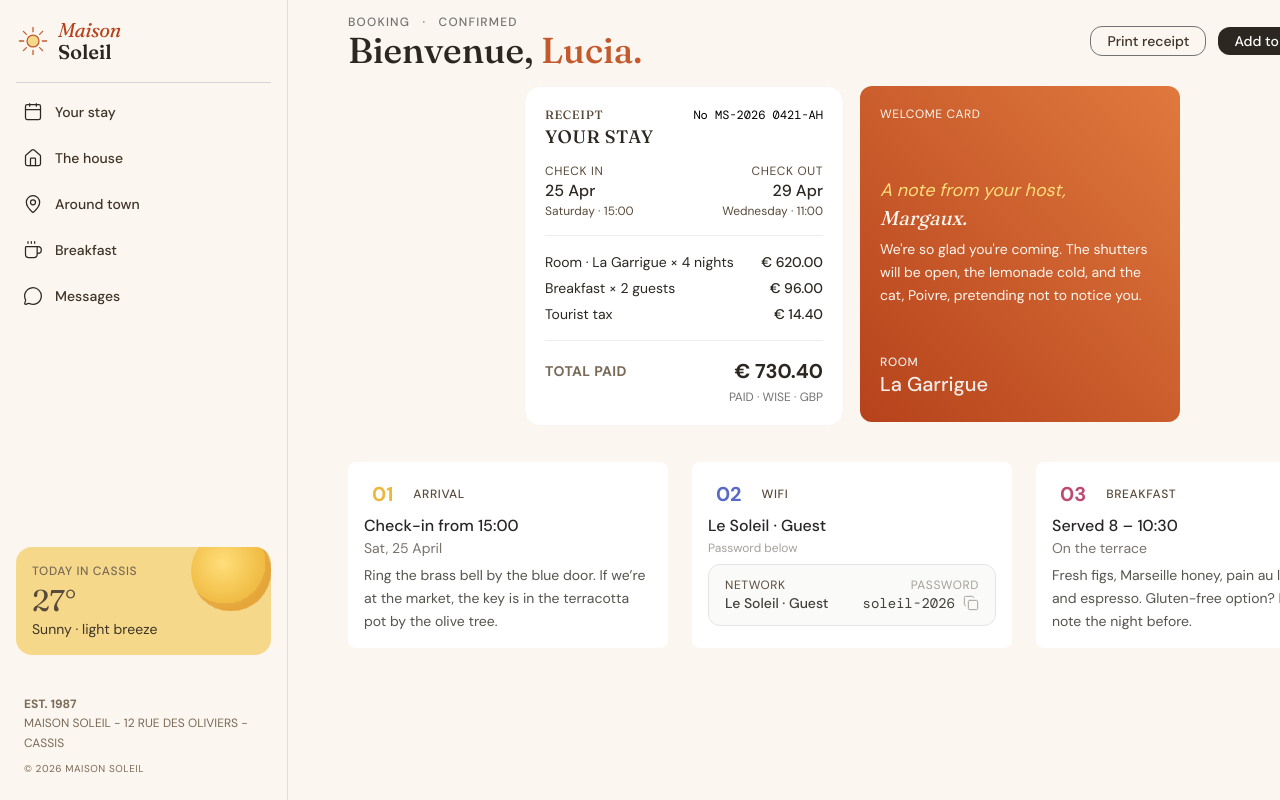
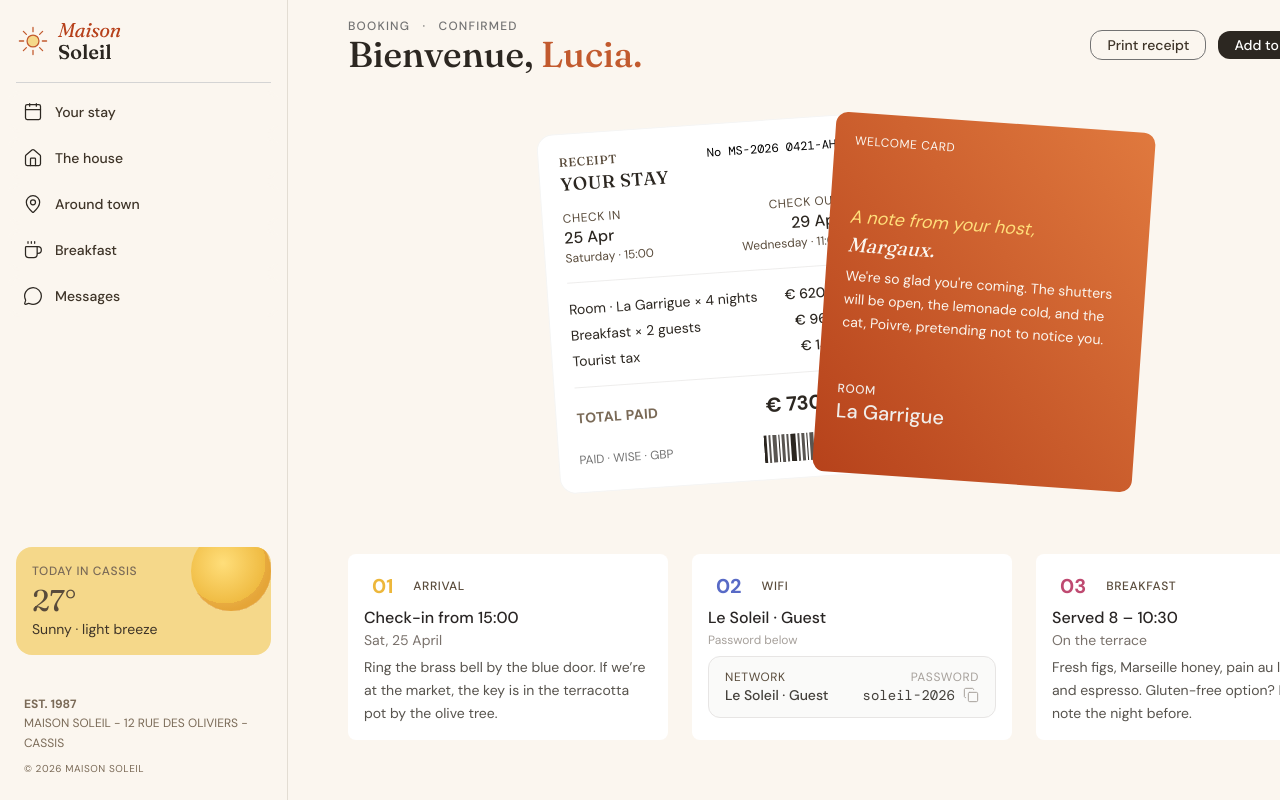
Before and after one commit to mmuneeb1000/hotel-booking-confirmation, a React (Vite) app: page / in a window 1280 px wide. Shown: the top 800 px of the page. Built offline with nearby package versions, Linux system fonts and the light colour scheme.

Commit message:
styling fixes

```diff
--- a/src/App.jsx
+++ b/src/App.jsx
@@ -8,7 +8,7 @@ function App() {
     <>
       <div className="grid grid-cols-[300px_1fr]">
         <Sidebar />
-        <main className="px-12 py-3">
+        <main className="px-12 py-4">
           <Confirmation />
           <Booking />
           <Cards />
--- a/src/components/Booking.jsx
+++ b/src/components/Booking.jsx
@@ -1,9 +1,18 @@
 import { Printer, CalendarPlus, Copy } from "lucide-react";
+import IconBarcode from "../assets/images/icon-barcode.svg";
+import SunIcon from "../assets/images/illustration-sun.svg";
 
 function Booking() {
   return (
-    <section className="w-full flex mx-auto bg-neutral-100 p-4 gap-4 justify-center">
-      <div className=" w-xs bg-white rounded-2xl p-5 mb-5 border border-stone-100">
+    <section
+      className="w-full relative h-120 flex mx-auto
+      items-center bg-neutral-100 p-4 gap-4 justify-center "
+    >
+      <img className="w-l mx-auto absolute z-1" src={SunIcon} />
+      <div
+        className=" w-xs absolute transform -rotate-4 bg-white
+        rounded-2xl h-90 p-5 mb-5 border border-stone-100 z-2 left-50 hover:left-0"
+      >
         <div className="flex justify-between items-start">
           <h3 className="text-xs font-medium uppercase tracking-wider text-neutral-700">
             Receipt
@@ -48,19 +57,25 @@ function Booking() {
           </div>
         </div>
 
-        <div className="flex justify-between items-center border-t border-stone-200/70 pt-4 mt-1">
+        <div
+          className="flex justify-between items-center
+        border-t border-stone-200/70 pt-4 mb-4 mt-1"
+        >
           <span className="text-sm font-bold uppercase tracking-wide text-neutral-600">
             Total Paid
           </span>
           <span className="text-xl font-bold text-neutral-900">€ 730.40</span>
         </div>
-        <p className="text-xs text-neutral-500 text-right mt-1">
-          PAID · WISE · GBP
-        </p>
+        <div className="flex">
+          <p className="w-full text-xs text-neutral-500 text-left mt-1">
+            PAID · WISE · GBP
+          </p>
+          <img src={IconBarcode} />
+        </div>
       </div>
       <div
-        className="w-xs mb-6 rounded-xl
-       bg-gradient-to-bl from-terracotta-400 to-terracotta-600 p-5"
+        className="w-xs mb-6 rounded-xl h-90 transform absolute rotate-4
+       bg-gradient-to-bl from-terracotta-400 to-terracotta-600 p-5 z-3 right-53 hover:right-0"
       >
         <p className="text-xs uppercase tracking-wider text-neutral-100">
           Welcome Card
--- a/src/index.css
+++ b/src/index.css
@@ -1,4 +1,7 @@
 @import "tailwindcss";
+
+@layer utilities {
+}
 
 @theme {
   --color-neutral-900: hsl(33, 15%, 15%);
```
